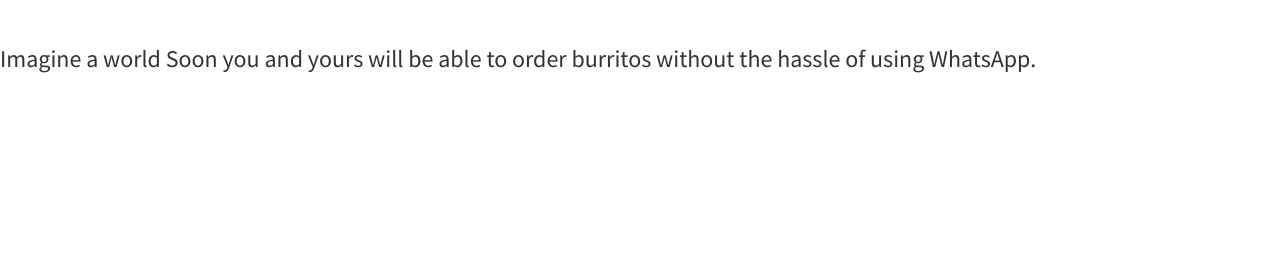
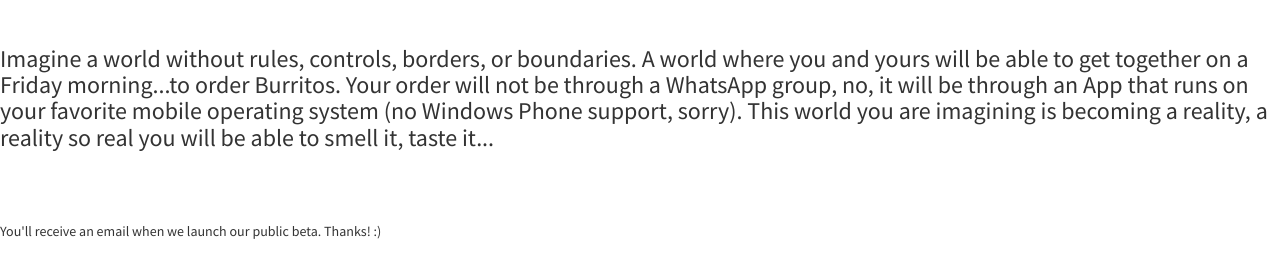
Before and after one commit to PQDApps/Survey_Backend, a website: page thanks.html in a window 1280 px wide. Shown: the part 64-342 px from the top of the page. Drawn offline with Linux system fonts and the light colour scheme.

Commit message:
The revolution has begun

```diff
--- a/thanks.html
+++ b/thanks.html
@@ -35,7 +35,15 @@
 <body>
     <h1>Thanks for Registering.</h1>
     <br>
-    <h3>Imagine a world Soon you and yours will be able to order burritos without the hassle of using WhatsApp.</h3>
+    <h3>Imagine a world without rules, controls, borders, or boundaries.
+        A world where you and yours will be able to get together on a Friday morning...to order Burritos.
+        Your order will not be through a WhatsApp group, no, it will be through an App that runs on your favorite mobile operating system (no Windows Phone support, sorry).
+        This world you are imagining is becoming a reality, a reality so real you will be able to smell it, taste it...
+    </h3>
+    <br>
+    <br>
+    <br>
+    <p>You'll receive an email when we launch our public beta. Thanks! :)</p>
 </body>
 
 </html>
```
